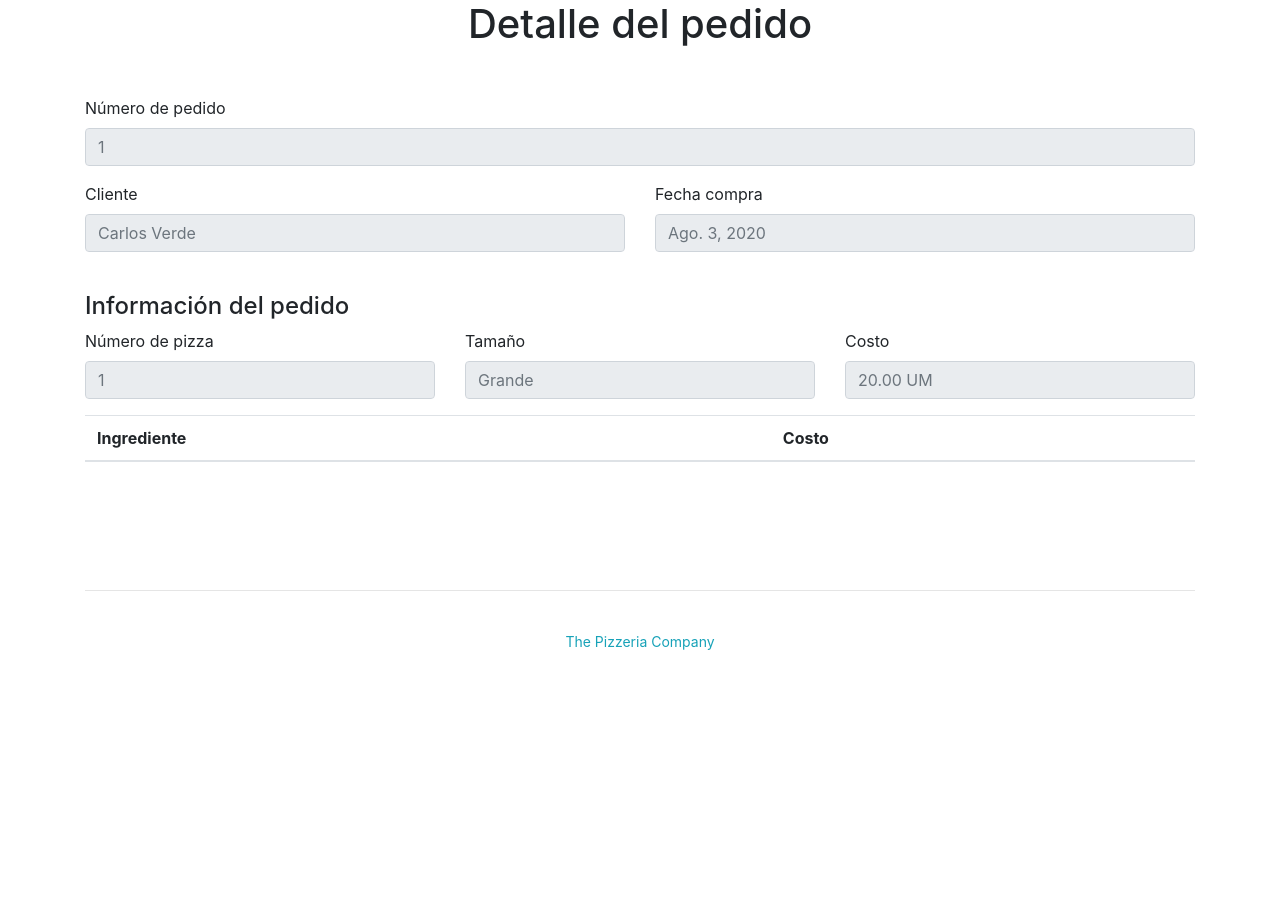
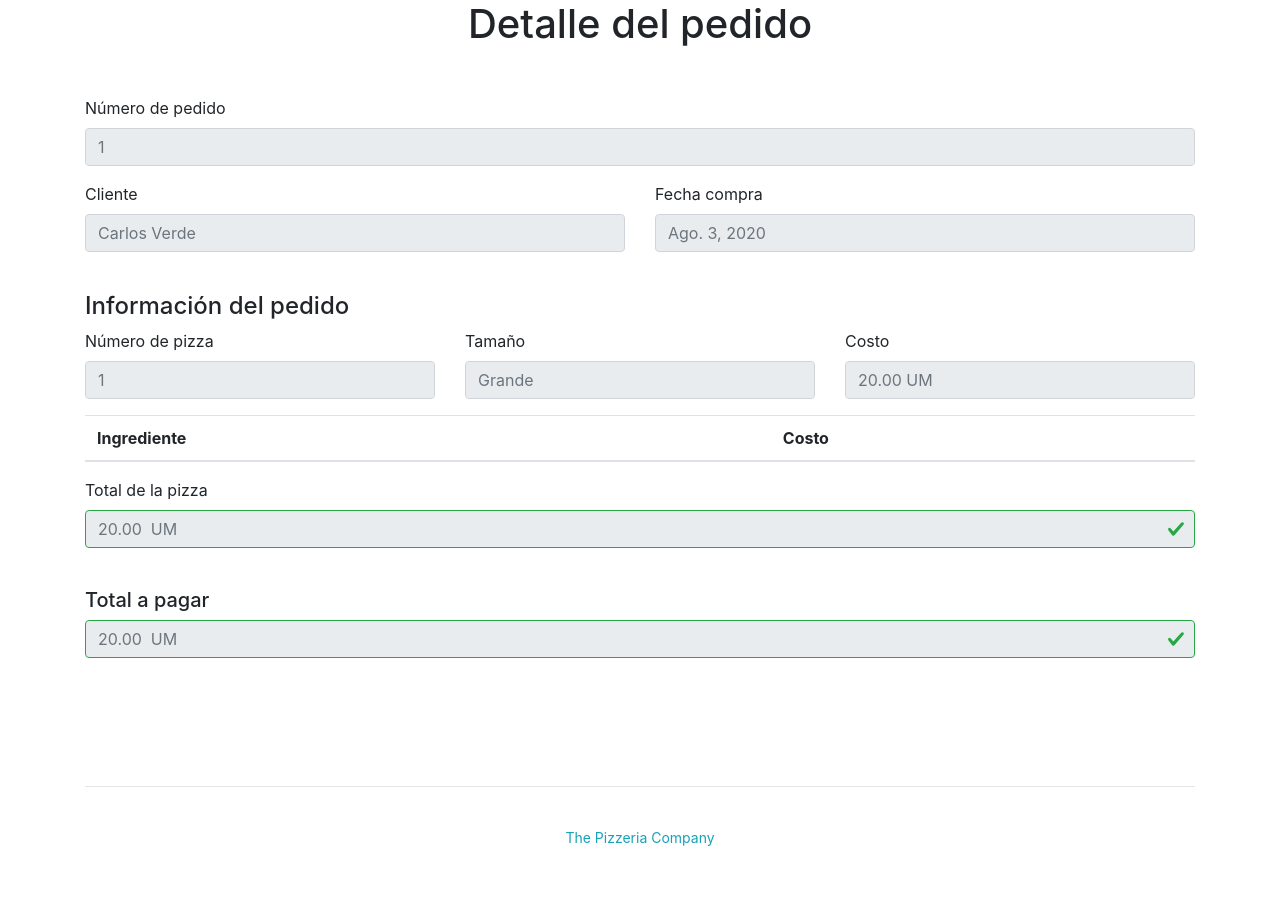
Before and after one commit to techiend/Pyzzeria, a Django app: page /pedidos/1/ in a window 1280 px wide. Shown: the part 48-960 px from the top of the page. Before the commit the page ends 698 px from the top, so only its background shows below. Run offline with Django 3.2, Linux system fonts and the light colour scheme; data comes from the database, SQL or seed files in the repository; lists and menus that the app fills with data are empty; some libraries are stand-ins or nearby versions.

Commit message:
Detalle y Detail
Detail con el costo total

```diff
--- a/pedidos/templates/pedidos/adetalle.html
+++ b/pedidos/templates/pedidos/adetalle.html
@@ -70,7 +70,7 @@
                     <thead>
                       <tr>
                         <th scope="col">Ingrediente</th>
-                        <th scope="col">Costo</th>
+                        <th scope="col">Costo (UM)</th>
                       </tr>
                     </thead>
                    {% for i in pi.ingredientes %}
--- a/pedidos/templates/pedidos/detail.html
+++ b/pedidos/templates/pedidos/detail.html
@@ -49,7 +49,6 @@
                <h4>Información del pedido</h4>
                {% for pi in pedido.pizzas %}
                     <form>
-
                         <div class="row">
                             <div class="col">
                                 <label for="out">Número de pizza</label>
@@ -64,7 +63,6 @@
                                 <input type="text" class="form-control" placeholder="{{ pi.tamano_id.get_costo }} UM" readonly>
                             </div>
                         </div>
-
                     </form>
                    <table class="table">
                     <thead>
@@ -82,7 +80,26 @@
                     </tbody>
                    {% endfor %}
                 </table>
+                <form>
+                <!-- Aqui esta el total por pizza -->
+                    <div class="row">
+                        <div class="col">
+                            <label for="out">Total de la pizza</label>
+                            <input class="form-control is-valid" type="text" placeholder="{{ pi.costo }}  UM" readonly>
+                        </div>
+                    </div>
+                </form>
                {% endfor %}
+               <form>
+                <!-- Aqui esta el total del pedido -->
+                <div class="row">
+                    <div class="col">
+                        <br>
+                        <h5>Total a pagar</h5>
+                        <input class="form-control is-valid" type="text" placeholder="{{ pedido.costo_total }}  UM" readonly>
+                    </div>
+                </div>
+               </form>
             </div>
             <!--/row-->
         <br><br><br><br>
```
